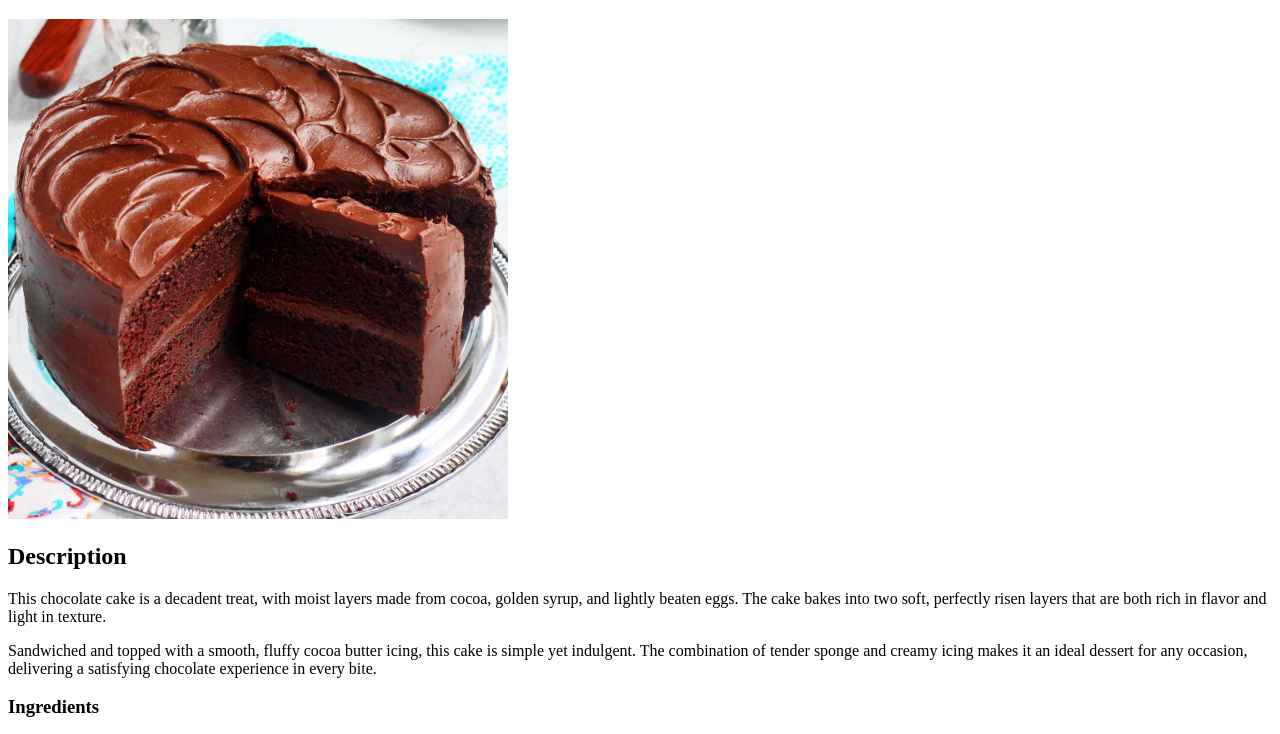
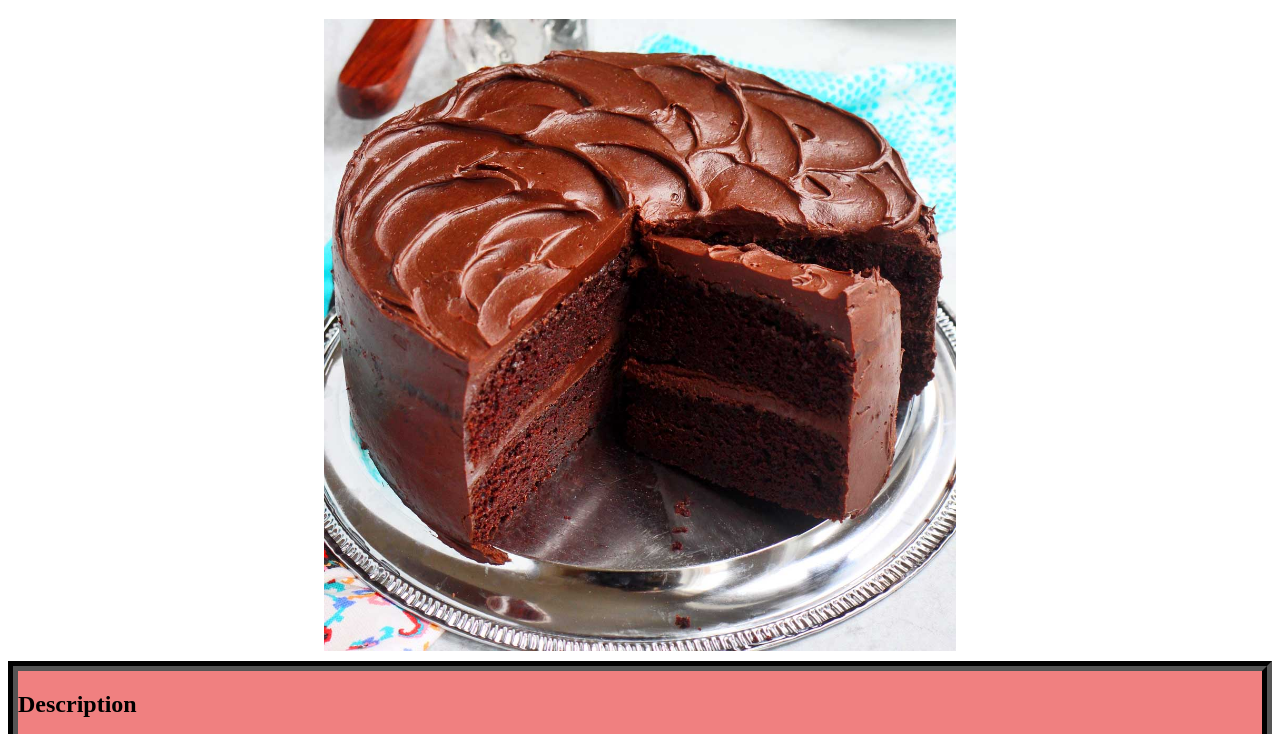
Before and after one commit to kian-tamjidi04/odin-recipes, a plain HTML site: page recipes/cake.html in a window 1280 px wide. Shown: the part 61-795 px from the top of the page. Drawn offline with Linux system fonts and the light colour scheme.

Commit message:
Add divs and change img CSS

```diff
--- a/recipes/cake.html
+++ b/recipes/cake.html
@@ -8,6 +8,7 @@
     <body>
         <h1 class="title">Chocolate Fudge Cake Recipe</h1>
         <img src="chocolate_cake.jpg" width="500px" height="500px">
+        <div class="section-box description">
           <h2>Description</h2>
           <p>This chocolate cake is a decadent treat, with moist layers made from cocoa, golden syrup,
             and lightly beaten eggs. The cake bakes into two soft, perfectly risen layers that are both rich
@@ -17,6 +18,8 @@
             The combination of tender sponge and creamy icing makes it an ideal dessert for any occasion, delivering
             a satisfying chocolate experience in every bite.
           </p>
+        </div>
+
 
         <h3>Ingredients</h3>
         <ul>
--- a/style.css
+++ b/style.css
@@ -14,3 +14,12 @@
     border-width: 10px;
     background-color: lightcoral;
 }
+
+img {
+    margin-left: auto;
+    margin-right: auto;
+    display: block;
+    width: 50%;
+    height: auto;
+    padding-bottom: 10px;
+}
```
Also changed, not shown: recipes/lasagna.html (+2 -0 lines). Lines whose indentation alone changed are shown as unchanged.
